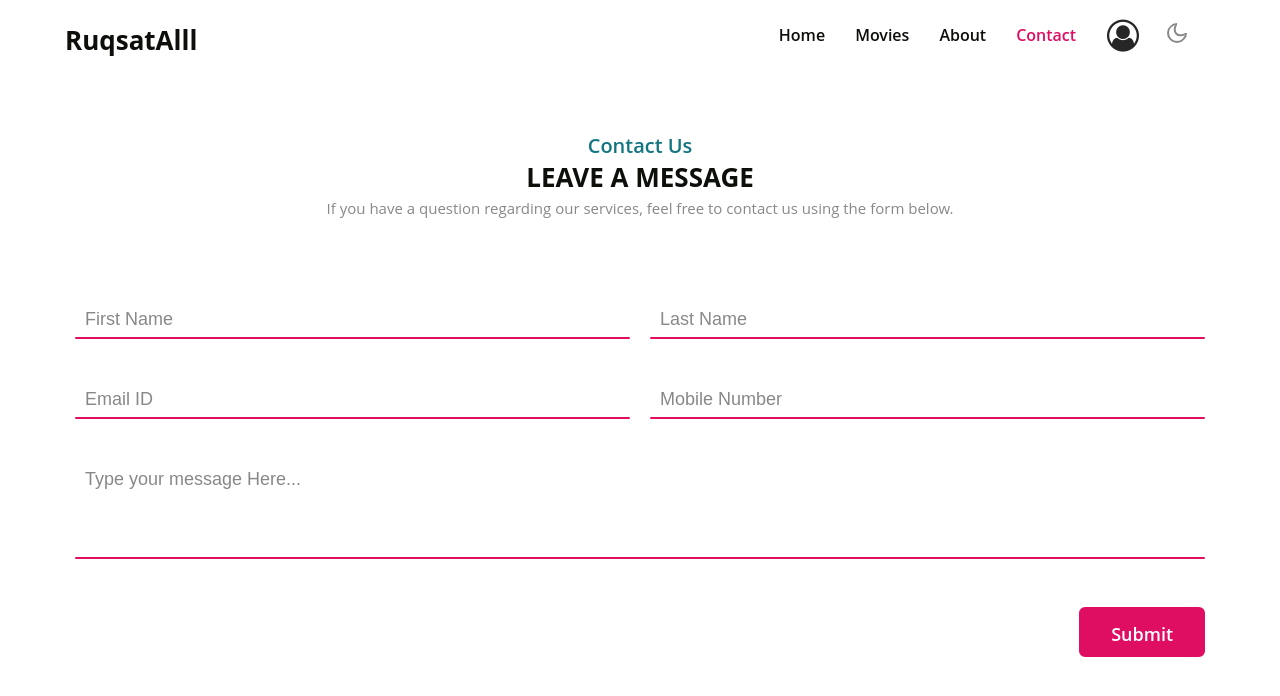
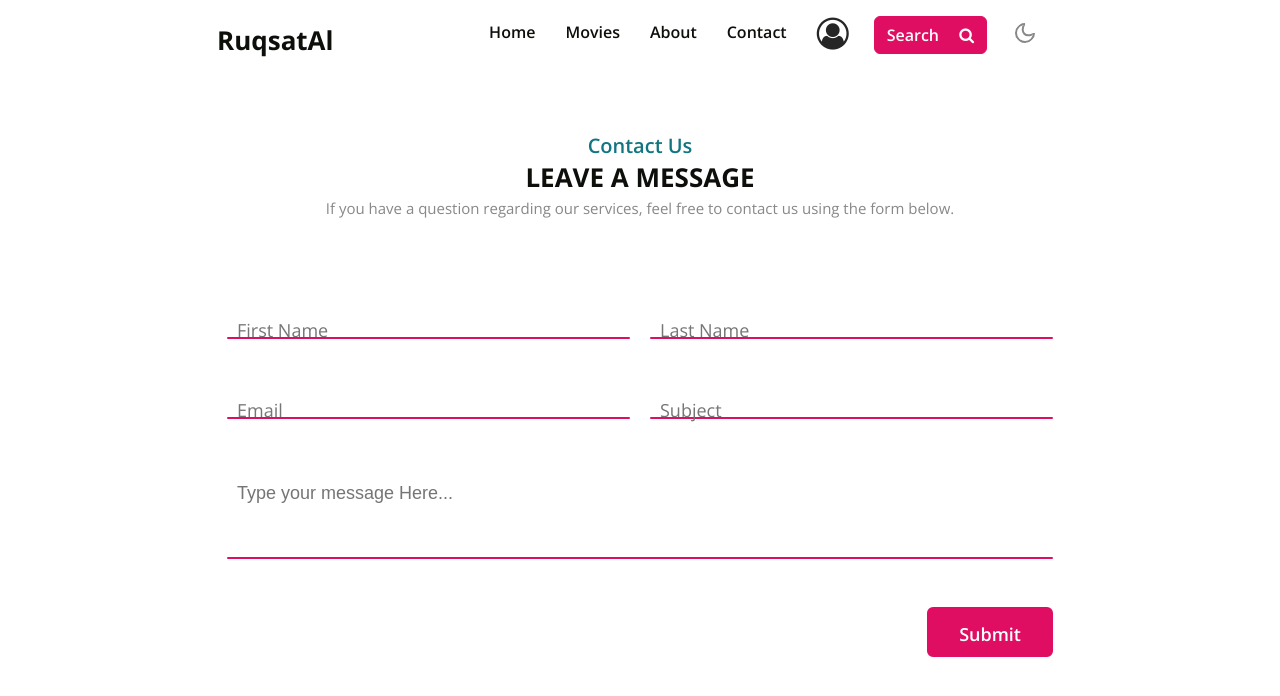
Before and after one commit to SolomonPetrovich/RuqsatAl, a Django app: template main/templates/main/Contact_Us.html in a window 1280 px wide. Shown: the top 696 px of the page. Run offline with Django 3.2, Linux system fonts and the light colour scheme; the template is opened without the code that fills it, so the values that code supplies are empty; some libraries are stand-ins or nearby versions.

Commit message:
Contact Us rabotaet

```diff
--- a/main/forms.py
+++ b/main/forms.py
@@ -1,5 +1,5 @@
 from django.contrib.auth.forms import UserCreationForm, AuthenticationForm
-from .models import User
+from .models import *
 from django import forms
 
 
--- a/main/models.py
+++ b/main/models.py
@@ -119,6 +119,9 @@
     movie = models.ForeignKey('Movie', models.DO_NOTHING)
     session = models.ForeignKey('Session', models.DO_NOTHING)
 
+    def __str__(self):
+        return self.session + ' ' + self.movie + ' ' + self.hall_seats + ' ' + self.price
+
     class Meta:
         verbose_name = 'Ticket'
         verbose_name_plural = 'Tickets'
@@ -128,6 +131,9 @@
     ticket = models.ForeignKey('Ticket', models.DO_NOTHING)
     user = models.ForeignKey('User', models.DO_NOTHING)
 
+    def __str__(self):
+        return self.user + ' ' + self.ticket
+
     class Meta:
         verbose_name = 'Booking'
         verbose_name_plural = 'Bookings'
--- a/main/templates/main/Contact_Us.html
+++ b/main/templates/main/Contact_Us.html
@@ -1,78 +1,9 @@
-<!DOCTYPE html>
-<html lang="en">
-
-<head>
-    <meta name="viewport" content="width=device-width, initial-scale=1.0">
-    <title>Contact Us page</title>
-    <link rel="shortcut icon" type="image/x-icon" href="../../static/assets/images/Logotype.ico" />
-    <link rel="stylesheet" type="text/css" href="../../static/assets/css/as-alert-message.min.css">
-    <link rel="stylesheet" type="text/css" href="../../static/assets/css/contact_us.css">
-    <link rel="stylesheet" type="text/css" href="../../static/assets/css/style-starter.css">
-</head>
-
-<body>
-    <header id="site-header" class="w3l-header fixed-top">
-        <!--/nav-->
-        <nav class="navbar navbar-expand-lg navbar-light fill px-lg-0 py-0 px-3">
-            <div class="container">
-                <h1><a class="navbar-brand" href="{% url 'home' %}">
-                        RuqsatAlll </a></h1>
-                <!-- if logo is image enable this
-                    <a class="navbar-brand" href="#{% url 'home' %}">
-                        <img src="image-path" alt="Your logo" title="Your logo" style="height:35px;" />
-                    </a> -->
-                <button class="navbar-toggler collapsed" type="button" data-toggle="collapse"
-                    data-target="#navbarSupportedContent" aria-controls="navbarSupportedContent" aria-expanded="false"
-                    aria-label="Toggle navigation">
-                    <!-- <span class="navbar-toggler-icon"></span> -->
-                    <span class="fa icon-expand fa-bars"></span>
-                    <span class="fa icon-close fa-times"></span>
-                </button>
-
-                <div class="collapse navbar-collapse" id="navbarSupportedContent">
-                    <ul class="navbar-nav ml-auto">
-                        <li class="nav-item">
-                            <a class="nav-link" href="{% url 'home' %}">Home</a>
-                        </li>
-                        <li class="nav-item">
-                            <a class="nav-link" href="{% url 'movies' %}">Movies</a>
-                        </li>
-                        <li class="nav-item">
-                            <a class="nav-link" href="{% url 'about' %}">About</a>
-                        </li>
-
-                        <li class="nav-item active">
-                            <a class="nav-link" href="{% url 'contact' %}">Contact</a>
-                        </li>
-                    </ul>
-
-                    <!--/search-right-->
-                    <!--/search-right-->
-
-                    <div class="Login_SignUp" id="login"
-                        style="font-size: 2rem ; display: inline-block; position: relative;">
-                        <!-- <li class="nav-item"> -->
-                        <a class="nav-link" href="{%  url 'sign_in' %}"><i class="fa fa-user-circle-o"></i></a>
-                        <!-- </li> -->
-                    </div>
-                </div>
-                <!-- toggle switch for light and dark theme -->
-                <div class="mobile-position">
-                    <nav class="navigation">
-                        <div class="theme-switch-wrapper">
-                            <label class="theme-switch" for="checkbox">
-                                <input type="checkbox" id="checkbox">
-                                <div class="mode-container">
-                                    <i class="gg-sun"></i>
-                                    <i class="gg-moon"></i>
-                                </div>
-                            </label>
-                        </div>
-                    </nav>
-                </div>
-            </div>
-        </nav>
-    </header>
+{% extends 'main/layout.html' %}
+{% load static %}
+{% block content %}
+    {% block style %}
+        <link rel="stylesheet" type="text/css" href="{% static 'assets/css/contact_us.css' %}">
+    {% endblock %}
     <!-- Contact Us Form -->
     <div class="container">
         <h4>Contact Us</h4>
@@ -80,19 +11,22 @@
         <p>If you have a question regarding our services,
             feel free to contact us using the form below.</p>
 
-        <form name="contact-us-form" action="#" onsubmit="return validateForm()">
+        <form name="contact-us-form" method="POST" action="">
+            {% csrf_token %}
             <div class="row100" id="fname-row100">
                 <div class="col">
                     <div class="inputBox" id="fname-inputBox">
-                        <input type="text" name="fname" onclick="triggerAnim('fname')" />
-                        <span class="text">First Name</span>
+                        <label>
+                            <input type="text" name="fname" placeholder="First Name"/>
+                        </label>
                         <span class="line" id="fname-line"></span>
                     </div>
                 </div>
                 <div class="col">
                     <div class="inputBox" id="lname-inputBox">
-                        <input type="text" name="lname" onclick="triggerAnim('lname')" />
-                        <span class="text">Last Name</span>
+                        <label>
+                            <input type="text" name="lname" placeholder="Last Name"/>
+                        </label>
                         <span class="line" id="lname-line"></span>
                     </div>
                 </div>
@@ -100,15 +34,17 @@
             <div class="row100" id="email-row100">
                 <div class="col">
                     <div class="inputBox" id="email-inputBox">
-                        <input type="email" name="email" pattern="[^ @]*@[^ @]*" onclick="triggerAnim('email')" />
-                        <span class="text">Email ID</span>
+                        <label>
+                            <input type="email" name="email" pattern="[^ @]*@[^ @]*" placeholder="Email" />
+                        </label>
                         <span class="line" id="email-line"></span>
                     </div>
                 </div>
                 <div class="col">
                     <div class="inputBox" id="tel-inputBox">
-                        <input type="tel" name="m-num" onclick="triggerAnim('tel')" />
-                        <span class="text">Mobile Number</span>
+                        <label>
+                            <input type="tel" name="subject" placeholder="Subject" />
+                        </label>
                         <span class="line" id="tel-line"></span>
                     </div>
                 </div>
@@ -116,8 +52,9 @@
             <div class="row100">
                 <div class="col">
                     <div class="inputBox textarea">
-                        <textarea name="msg"></textarea>
-                        <span class="text">Type your message Here...</span>
+                        <label>
+                            <textarea name="msg" placeholder="Type your message Here..."></textarea>
+                        </label>
                         <span class="line"></span>
                     </div>
                 </div>
@@ -131,48 +68,4 @@
             </div>
         </form>
     </div>
-    <script type="text/javascript" src="../../static/assets/js/contact-us.js"></script>
-    <script type="text/javascript" src="../../static/assets/js/as-alert-message.min.js"></script>
-    <script src="../../static/assets/js/jquery-3.3.1.min.js"></script>
-    <!--/theme-change-->
-    <script src="../../static/assets/js/theme-change.js"></script>
-    <!-- disable body scroll which navbar is in active -->
-    <script>
-        $(function () {
-            $('.navbar-toggler').click(function () {
-                $('body').toggleClass('noscroll');
-            })
-        });
-    </script>
-    <!-- disable body scroll which navbar is in active -->
-    <!--/MENU-JS-->
-    <script>
-        $(window).on("scroll", function () {
-            var scroll = $(window).scrollTop();
-
-            if (scroll >= 80) {
-                $("#site-header").addClass("nav-fixed");
-            } else {
-                $("#site-header").removeClass("nav-fixed");
-            }
-        });
-
-        //Main navigation Active Class Add Remove
-        $(".navbar-toggler").on("click", function () {
-            $("header").toggleClass("active");
-        });
-        $(document).on("ready", function () {
-            if ($(window).width() > 991) {
-                $("header").removeClass("active");
-            }
-            $(window).on("resize", function () {
-                if ($(window).width() > 991) {
-                    $("header").removeClass("active");
-                }
-            });
-        });
-    </script>
-    <script src="../../static/assets/js/bootstrap.min.js"></script>
-</body>
-
-</html>
+{% endblock %}
--- a/main/urls.py
+++ b/main/urls.py
@@ -4,7 +4,7 @@
 
 urlpatterns = [
     path('', HomeView.as_view(), name='home'),
-    path('contact/', ContactView.as_view(), name='contact'),
+    path('contact/', contact, name='contact'),
     path('about/', about, name='about'),
     path('e_ticket/', e_ticket, name='e_ticket'),
     path('login/', LoginUserView.as_view(), name='login'),
```
Also changed, not shown: RuqsatAl/settings.py (+8 -0 lines), main/views.py (+54 -32 lines), db.sqlite3, main/migrations/0010_contact.py (added), main/migrations/0011_delete_contact.py (added).
